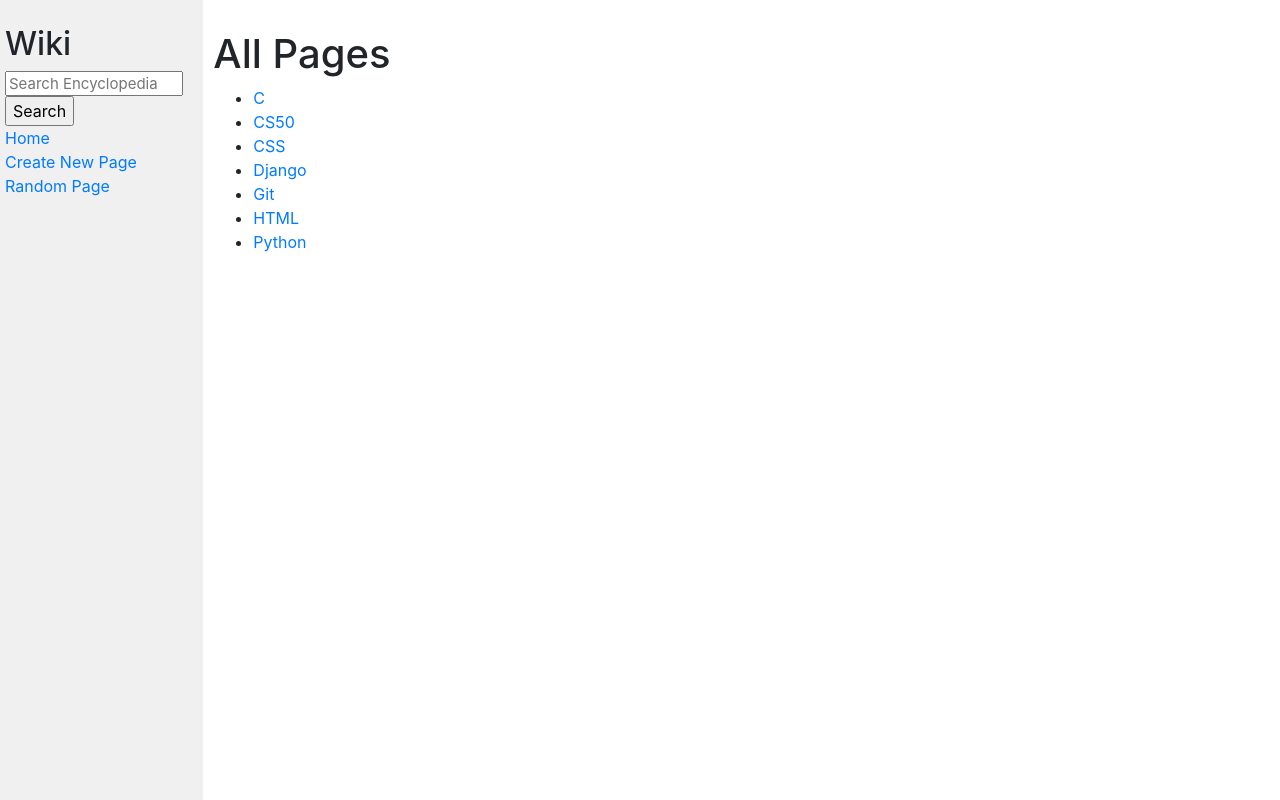
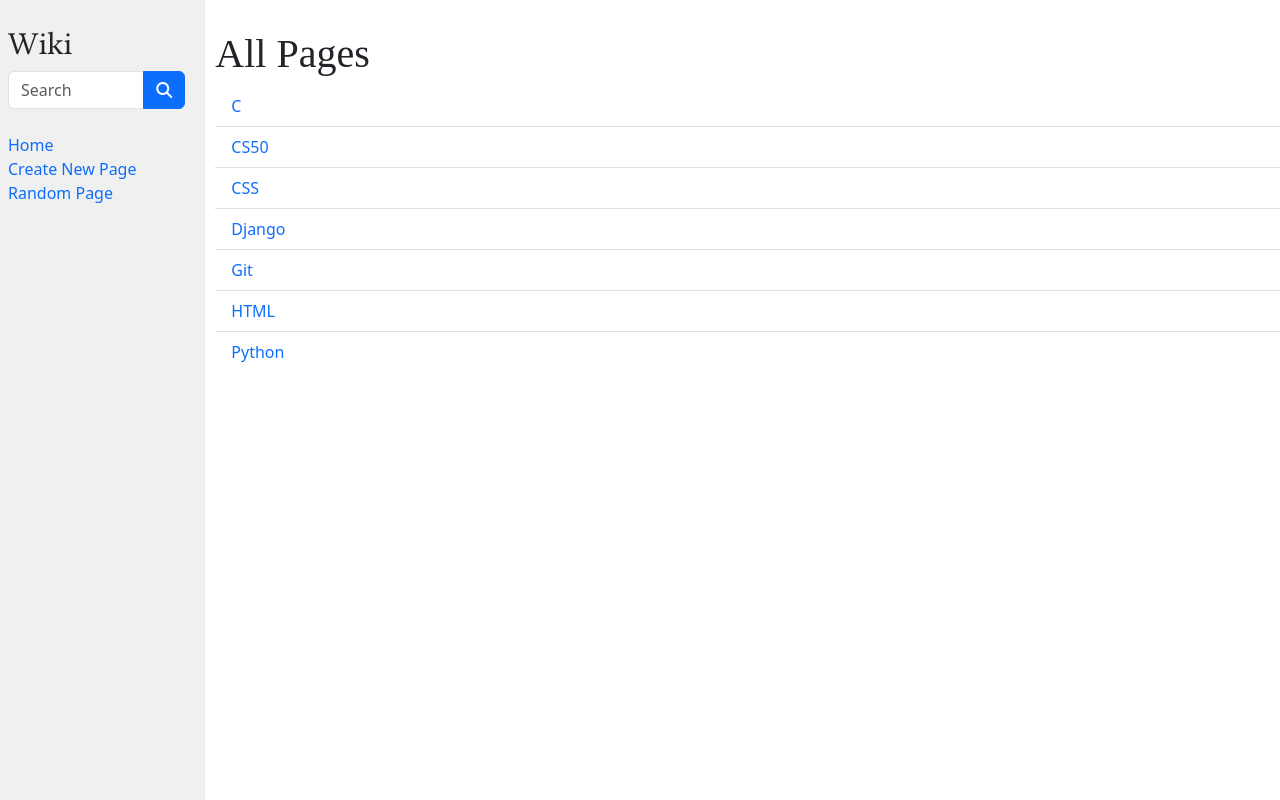
Before and after one commit to aok207/wiki, a Django app: page / in a window 1280 px wide. Run offline with Django 3.2, Linux system fonts and the light colour scheme; some libraries are stand-ins or nearby versions.

Commit message:
Added css and styling

```diff
--- /dev/null
+++ b/encyclopedia/static/encyclopedia/font.css
@@ -0,0 +1,8 @@
+@font-face {
+    font-family: 'Linux Libertine';
+    src: url('LinLibertine.woff2') format('woff2'),
+        url('LinLibertine.woff') format('woff');
+    font-weight: normal;
+    font-style: normal;
+    font-display: swap;
+}
--- a/encyclopedia/static/encyclopedia/styles.css
+++ b/encyclopedia/static/encyclopedia/styles.css
@@ -10,6 +10,7 @@ code {
 h1 {
     margin-top: 0px;
     padding-top: 20px;
+    font-family:'Times New Roman', Times, serif;
 }
 
 textarea {
@@ -21,18 +22,16 @@ textarea {
     padding: 10px;
 }
 
-.search {
-    width: 100%;
-    font-size: 15px;
-    line-height: 15px;
-}
-
 .sidebar {
     background-color: #f0f0f0;
     height: 100vh;
     padding: 20px;
+    display: flex-box;
+    justify-content: center;
+    align-items: center;
 }
 
 .sidebar h2 {
     margin-top: 5px;
+    font-family: 'Linux Libertine';
 }
--- a/encyclopedia/templates/encyclopedia/edit.html
+++ b/encyclopedia/templates/encyclopedia/edit.html
@@ -12,6 +12,6 @@
             <p><label for="content">Edit Content:</label></p>
             {{ form.textarea }}
             <br>
-            <input type="submit" value="Save Changes">
+            <input type="submit" value="Save Changes" class="btn btn-primary">
         </form>
 {% endblock %}
--- a/encyclopedia/templates/encyclopedia/index.html
+++ b/encyclopedia/templates/encyclopedia/index.html
@@ -7,11 +7,11 @@
 {% block body %}
     <h1>{{ title }}</h1>
 
-    <ul>
+    <ul class="list-group list-group-flush">
         {% for entry in entries %}
-            <li><a href="wiki/{{ entry }}">{{ entry }}</a></li>
+            <li class="list-group-item"><a href="wiki/{{ entry }}" class="link-offset-2 link-offset-3-hover link-underline link-underline-opacity-0 link-underline-opacity-75-hover">{{ entry }}</a></li>
         {% empty %}
-            <li>No, matches found!</li>
+            <li class="list-group-item">No, matches found!</li>
         {% endfor %}
     </ul>
 
--- a/encyclopedia/templates/encyclopedia/layout.html
+++ b/encyclopedia/templates/encyclopedia/layout.html
@@ -5,8 +5,10 @@
 <html lang="en">
     <head>
         <title>{% block title %}{% endblock %}</title>
-        <link rel="stylesheet" href="https://stackpath.bootstrapcdn.com/bootstrap/4.4.1/css/bootstrap.min.css" integrity="sha384-Vkoo8x4CGsO3+Hhxv8T/Q5PaXtkKtu6ug5TOeNV6gBiFeWPGFN9MuhOf23Q9Ifjh" crossorigin="anonymous">
+        <link href="https://cdn.jsdelivr.net/npm/bootstrap@5.3.2/dist/css/bootstrap.min.css" rel="stylesheet" integrity="sha384-T3c6CoIi6uLrA9TneNEoa7RxnatzjcDSCmG1MXxSR1GAsXEV/Dwwykc2MPK8M2HN" crossorigin="anonymous">
+        <script src="https://kit.fontawesome.com/dae30d5266.js" crossorigin="anonymous"></script>
         <link href="{% static 'encyclopedia/styles.css' %}" rel="stylesheet">
+        <link rel="stylesheet" href="{% static 'encyclopedia/font.css' %}">
     </head>
     <body>
         <div class="row">
@@ -14,17 +16,22 @@
                 <h2>Wiki</h2>
                 <form action="{% url 'index' %}" method="post">
                     {% csrf_token %}
-                    <input class="search" type="text" name="q" placeholder="Search Encyclopedia" autocomplete="off">
-                    <input type="submit" value="Search">
+                    <div class="input-group">
+                        <input class="form-control input-sm" type="text" name="q" autocomplete="off" id="search-bar" placeholder="Search">
+                        <button type="submit" class="btn btn-primary">
+                            <i class="fas fa-search"></i>
+                        </button>
+                    </div>
                 </form>
+                <br>
                 <div>
-                    <a href="{% url 'index' %}">Home</a>
+                    <a href="{% url 'index' %}" class="link-offset-2 link-offset-3-hover link-underline link-underline-opacity-0 link-underline-opacity-75-hover">Home</a>
                 </div>
                 <div>
-                    <a href="{% url 'new' %}">Create New Page</a>
+                    <a href="{% url 'new' %}" class="link-offset-2 link-offset-3-hover link-underline link-underline-opacity-0 link-underline-opacity-75-hover">Create New Page</a>
                 </div>
                 <div>
-                    <a href="{% url 'random' %}">Random Page</a>
+                    <a href="{% url 'random' %}" class="link-offset-2 link-offset-3-hover link-underline link-underline-opacity-0 link-underline-opacity-75-hover">Random Page</a>
                 </div>
                 {% block nav %}
                 {% endblock %}
--- a/encyclopedia/templates/encyclopedia/new.html
+++ b/encyclopedia/templates/encyclopedia/new.html
@@ -24,7 +24,7 @@
                 <p><label for="content">Markdown Content:</label></p>
                 {{ form.textarea }}
                 <br>
-                <input type="submit" value="Submit">
+                <input type="submit" value="Submit" class="btn btn-primary">
             </form>
         {% else %}
             <h1>Error: Title already exists!</h1>
--- a/encyclopedia/templates/encyclopedia/wiki.html
+++ b/encyclopedia/templates/encyclopedia/wiki.html
@@ -12,7 +12,7 @@
         <form action="{% url 'edit' %}" method="get">
             {% csrf_token %}
             <input type="hidden" name="page_name" value="{{ page_name }}">
-            <button type="submit">Edit</button>
+            <button type="submit" class="btn btn-primary">Edit</button>
         </form>
     {% endif %}
 {% endblock %}
--- a/encyclopedia/views.py
+++ b/encyclopedia/views.py
@@ -26,19 +26,24 @@ def index(request):
         # Implanting Search feature #
         search = request.POST.get("q")
         match_list = []
-        # Loop through the list of entry
-        for entry in entry_list:
-            # If there's a match, redirect to that matched page
-            if search.lower() == entry.lower():
-                return HttpResponseRedirect(f"wiki/{entry}")
-            # If a substring is matched, add it to the match_list
-            elif search.lower() in entry.lower():
-                match_list.append(entry)
+        if len(search) > 0:
+            # Loop through the list of entry
+            for entry in entry_list:
+                # If there's a match, redirect to that matched page
+                if search.lower() == entry.lower():
+                    return HttpResponseRedirect(f"wiki/{entry}")
+                # If a substring is matched, add it to the match_list
+                elif search.lower() in entry.lower():
+                    match_list.append(entry)
 
-        return render(request, "encyclopedia/index.html", {
-            "entries": match_list,
-            "title": f"Searches results for '{search}'"
-        })
+            return render(request, "encyclopedia/index.html", {
+                "entries": match_list,
+                "title": f"Searches results for '{search}'"
+            })
+        else:
+            return render(request, "encyclopedia/index.html", {
+                "entries": util.list_entries(), "title": "All Pages"
+            })
 
     return render(request, "encyclopedia/index.html", {
         "entries": util.list_entries(), "title": "All Pages"
```
Also changed, not shown: entries/CS50.md (+4 -0 lines), encyclopedia/static/encyclopedia/LinLibertine.woff (added), encyclopedia/static/encyclopedia/LinLibertine.woff2 (added).
